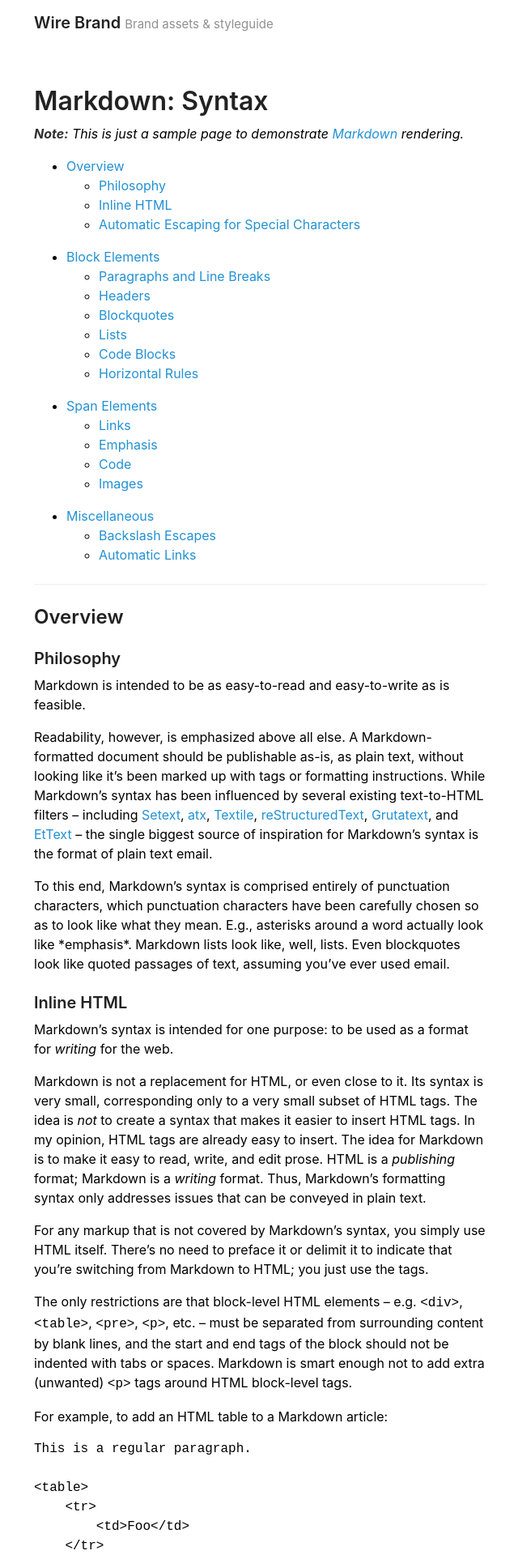
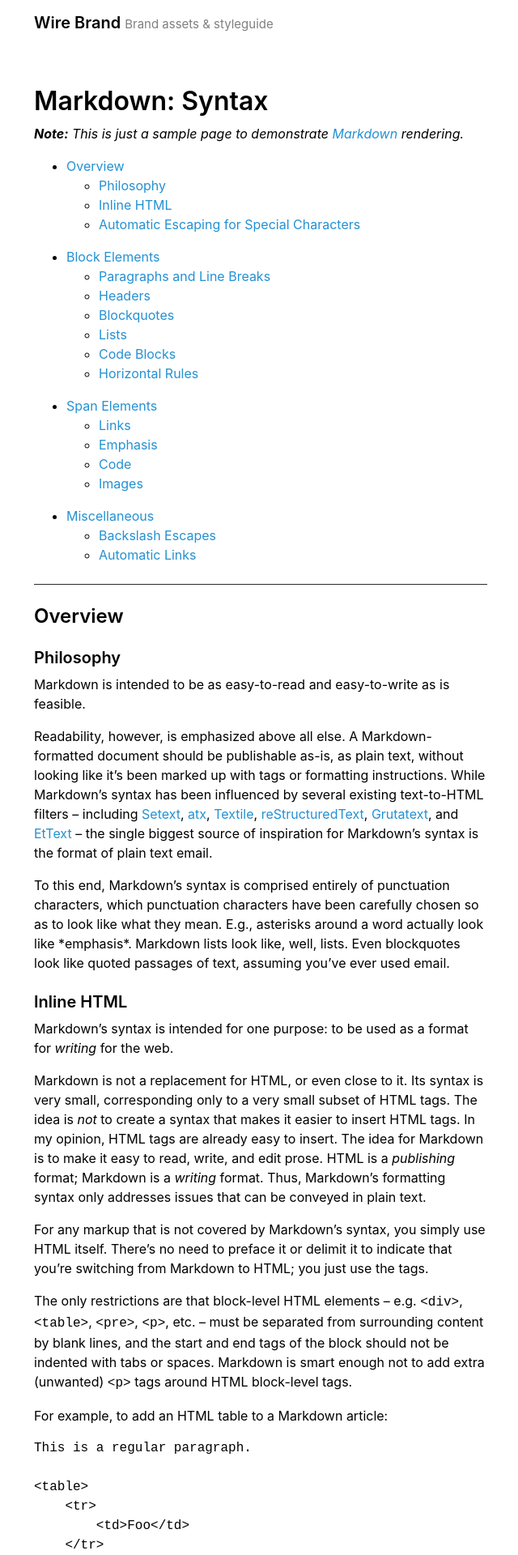
Before and after one commit to wireapp/brand, a Jekyll site: the page built from markdown-syntax.md, in a window 1280 px wide. Shown: the top 1920 px of the page at 81% size, without its empty margins (318-958 px from the left). Built offline with Jekyll 4.4.1, drawn with Linux system fonts in a browser that asks for light colours.

Commit message:
Remove hardcoded color values

```diff
--- a/_sass/_base.scss
+++ b/_sass/_base.scss
@@ -58,14 +58,14 @@
   margin-bottom: 1rem;
   width: 100%;
   font-size: 85%;
-  border: 1px solid #e5e5e5;
+  border: 1px solid $graphite-light80;
   border-collapse: collapse;
 }
 
 td,
 th {
   padding: .25rem .5rem;
-  border: 1px solid #e5e5e5;
+  border: 1px solid $graphite-light80;
 }
 
 th {
@@ -74,5 +74,5 @@
 
 tbody tr:nth-child(odd) td,
 tbody tr:nth-child(odd) th {
-  background-color: #f9f9f9;
+  background-color: $graphite-light80;
 }
--- a/_sass/_message.scss
+++ b/_sass/_message.scss
@@ -6,6 +6,5 @@
 .message {
   margin-bottom: 1rem;
   padding: 1rem;
-  color: #717171;
-  background-color: #f9f9f9;
+  background-color: $graphite-light80;
 }
--- a/_sass/_pagination.scss
+++ b/_sass/_pagination.scss
@@ -14,7 +14,7 @@
 .pagination-item {
   display: block;
   padding: 1rem;
-  border: solid #eee;
+  border: solid $graphite-light80;
   border-width: 1px 0;
 
   &:first-child {
--- a/_sass/_type.scss
+++ b/_sass/_type.scss
@@ -9,7 +9,6 @@
   margin-bottom: .5rem;
   font-weight: 600;
   line-height: 1.25;
-  color: #222;
   text-rendering: optimizeLegibility;
 }
 
@@ -37,10 +36,6 @@
   margin-bottom: 1rem;
 }
 
-strong {
-  color: #303030;
-}
-
 ul, ol, dl {
   margin-top: 0;
   margin-bottom: 1rem;
@@ -58,27 +53,26 @@
   position: relative;
   margin: 1.5rem 0;
   border: 0;
-  border-top: 1px solid #eee;
-  border-bottom: 1px solid #fff;
+  border-top: 1px solid $graphite-light80;
+  border-bottom: 0;
 }
 
 abbr {
   font-size: 85%;
   font-weight: bold;
-  color: #555;
+  color: $graphite-light80;
   text-transform: uppercase;
 
   &[title] {
     cursor: help;
-    border-bottom: 1px dotted #e5e5e5;
+    border-bottom: 1px dotted $graphite-light80;
   }
 }
 
 blockquote {
   padding: .5rem 1rem;
   margin: .8rem 0;
-  color: #7a7a7a;
-  border-left: .25rem solid #e5e5e5;
+  border-left: .25rem solid $graphite-light80;
 
   p:last-child {
     margin-bottom: 0;
```
